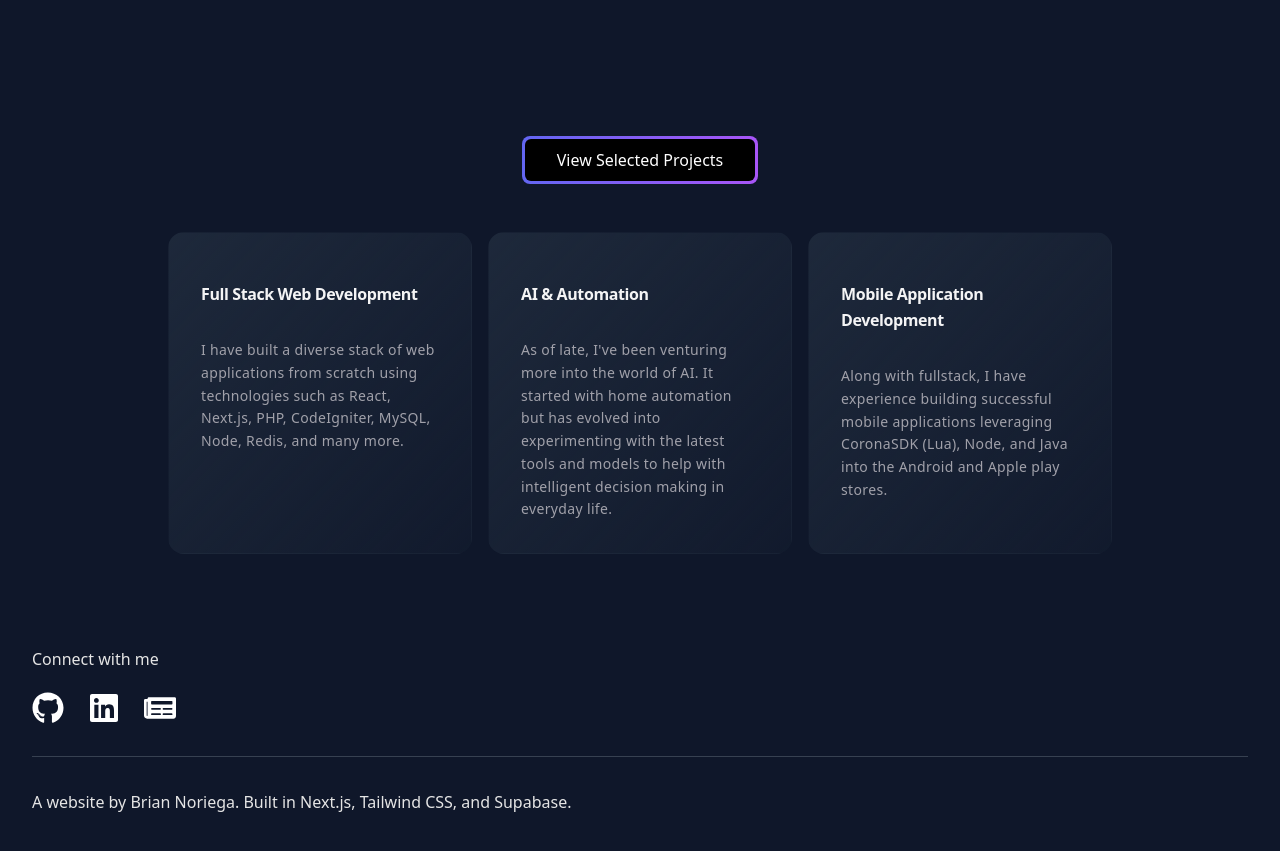
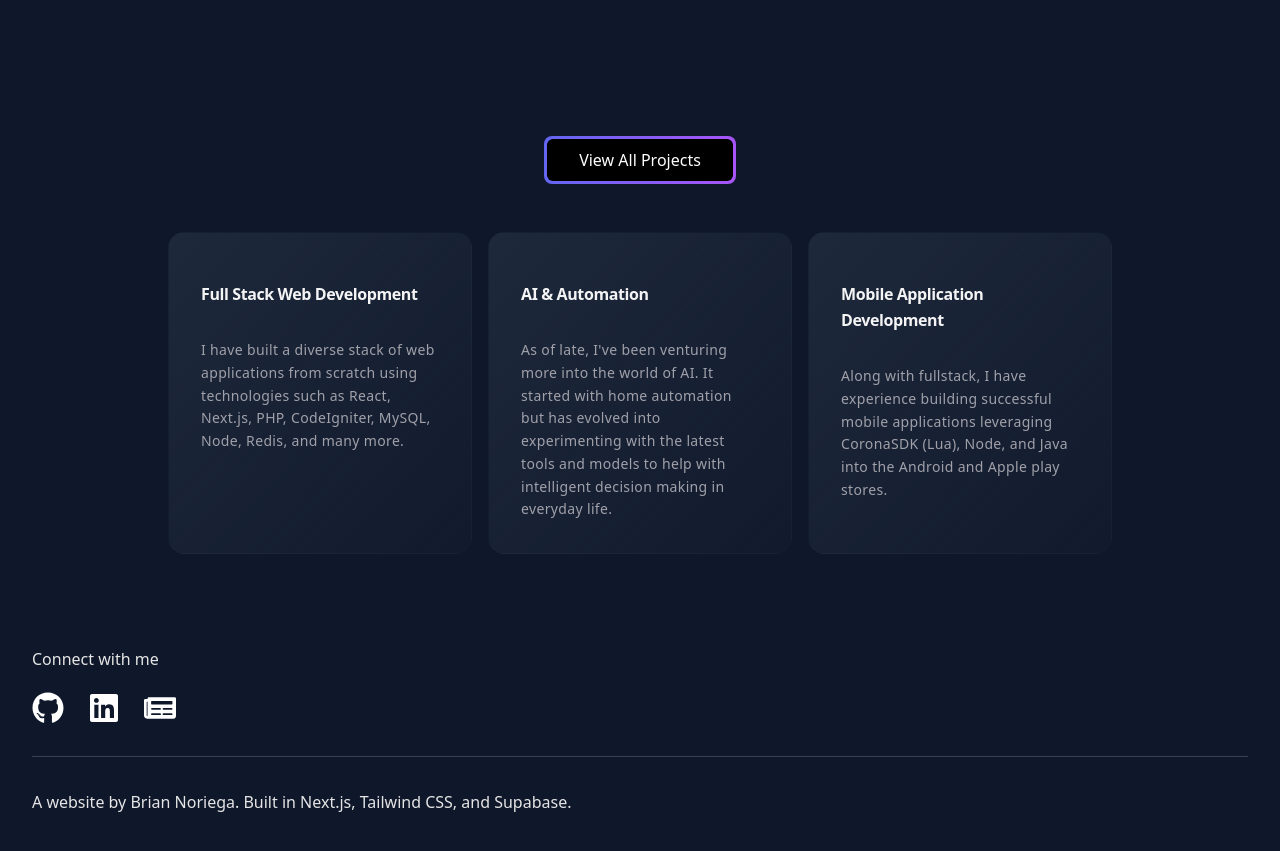
Before and after one commit to noriega3/briannoriega.com, a Next.js app: page / in a window 1280 px wide. Shown: the part 1440-2291 px from the top of the page. Built offline with nearby package versions, Linux system fonts and the light colour scheme; no server answers.

Commit message:
core: cleanup some code

```diff
--- a/app/components/Footer.tsx
+++ b/app/components/Footer.tsx
@@ -2,7 +2,7 @@
 import React from "react";
 import { ContactIcons } from "./ui/contact-icons";
 
-export function Footer() {
+export const Footer = () => {
   return (
     <footer className="p-6 lg:px-8 z-40">
       <div className="">
--- a/app/components/Hero.tsx
+++ b/app/components/Hero.tsx
@@ -2,9 +2,6 @@
 import React from "react";
 import { HeroParallax } from "./ui/hero-parallax";
 
-export function Hero() {
-  return <HeroParallax products={products} />;
-}
 export const products = [
   /*{
     title: "MTA ETA (nextstop) App",
@@ -50,3 +47,7 @@ export const products = [
     thumbnail: "/bnsite/img-app-casino.webp",
   },
 ];
+
+export const Hero = () => {
+  return <HeroParallax products={products} />;
+}
--- a/app/components/ui/contact-icons.tsx
+++ b/app/components/ui/contact-icons.tsx
@@ -3,6 +3,7 @@ import React from "react";
 import { cn } from "../../../lib/utils";
 import { FaNewspaper, FaLinkedin, FaGithub } from "react-icons/fa";
 import { HoverTitleLink } from "./hover-title-link";
+
 const links = [
   {
     label: "GitHub",
@@ -20,6 +21,7 @@ const links = [
     icon: <FaNewspaper className=" h-8 w-8" title="Resume" />,
   },
 ];
+
 export const ContactIcons = ({ className }: { className?: string }) => {
   return (
     <div
--- a/app/components/ui/hero-parallax.tsx
+++ b/app/components/ui/hero-parallax.tsx
@@ -98,11 +98,10 @@ export const HeroParallax = ({
           <button className="p-[3px] relative">
             <div className="absolute inset-0 bg-gradient-to-r from-indigo-500 to-purple-500 rounded-lg" />
             <div className="px-8 py-2 bg-black rounded-[6px]  relative group transition duration-200 text-white hover:bg-transparent">
-            View Selected Projects
+              View All Projects
             </div>
           </button>
         </Link>
-
       </div>
     </>
   );
@@ -123,16 +122,20 @@ export const Header = () => {
   return (
     <div className="max-w-7xl relative mx-auto py-20 sm:py-32 px-4 w-full z-10">
       <h1>
-        <TypewriterEffect words={words} className="text-3xl md:text-7xl font-bold dark:text-white" />
+        <TypewriterEffect
+          words={words}
+          className="text-3xl md:text-7xl font-bold dark:text-white"
+        />
       </h1>
       <p className="max-w-2xl text-base md:text-xl mt-8 dark:text-neutral-200">
-        I&apos;m a Software Engineer specializing in building fast, accessible, and
-        user-friendly web applications. With expertise in tech such as React,
-        Next.js, and Node.js, I create scalable solutions that drive results.
-        Connect with me and lets build something great.
+        I&apos;m a Software Engineer specializing in building fast, accessible,
+        and user-friendly web applications. With expertise in tech such as
+        React, Next.js, and Node.js, I create scalable solutions that drive
+        results. Connect with me and lets build something great.
         <br />
         <br />
-        <TbAlertTriangleFilled className="inline size-6 text-yellow-400" /> Notice: This page is in alpha.
+        <TbAlertTriangleFilled className="inline size-6 text-yellow-400" />{" "}
+        Notice: This page is in alpha.
       </p>
       <ContactIcons className="hidden py-5 sm:visible" />
     </div>
@@ -152,7 +155,6 @@ export const ProductCard = ({
 }) => {
   return (
     <motion.div
-
       style={{
         x: translate,
       }}
@@ -162,7 +164,6 @@ export const ProductCard = ({
       key={product.title}
       className="group/product h-96 w-[30rem] relative flex-shrink-0"
     >
-
       <Image
         aria-hidden="true"
         src={product.thumbnail}
@@ -171,7 +172,6 @@ export const ProductCard = ({
         className="object-cover object-left-top absolute h-full w-full inset-0"
         alt={product.title}
       />
-
     </motion.div>
   );
 };
--- a/app/components/ui/typewriter-effect.tsx
+++ b/app/components/ui/typewriter-effect.tsx
@@ -15,7 +15,6 @@ export const TypewriterEffect = ({
   className?: string;
   cursorClassName?: string;
 }) => {
-  // split text inside of words into array of characters
   const wordsArray = words.map((word) => {
     return {
       ...word,
@@ -109,7 +108,6 @@ export const TypewriterEffectSmooth = ({
   className?: string;
   cursorClassName?: string;
 }) => {
-  // split text inside of words into array of characters
   const wordsArray = words.map((word) => {
     return {
       ...word,
```
Lines whose indentation alone changed are shown as unchanged.
